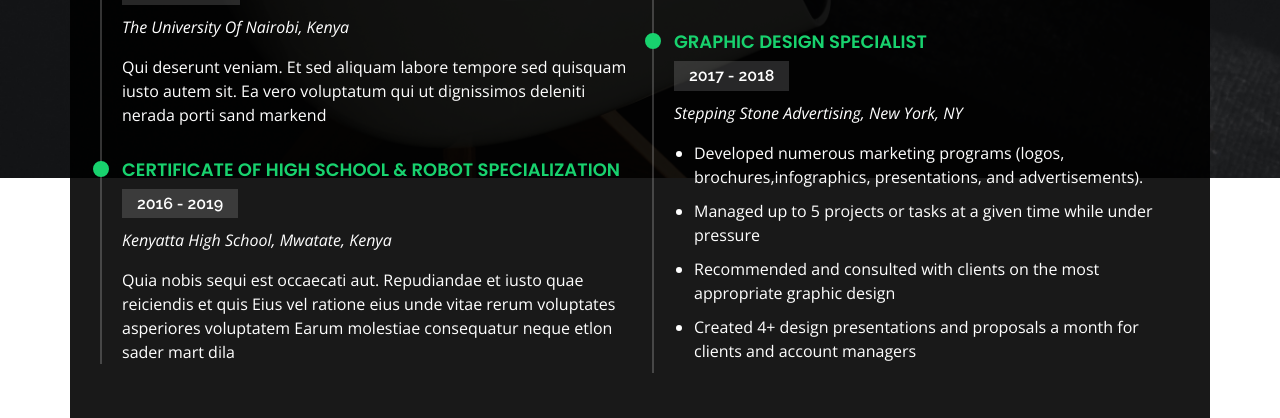
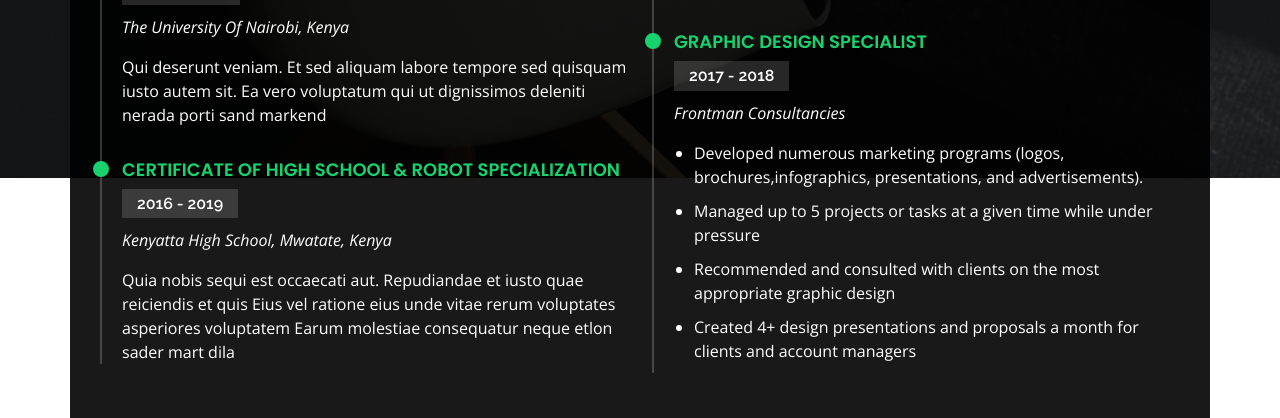
Before and after one commit to amcoolalphonce/django_for_beginners, a Django app: page / in a window 1280 px wide, after a click on "Resume". Shown: the part 622-1040 px from the top of the page. Run offline with Django 4.2, Linux system fonts and the light colour scheme; some libraries are stand-ins or nearby versions.

Commit message:
Update index.html

```diff
--- a/templates/index.html
+++ b/templates/index.html
@@ -449,7 +449,7 @@
           <div class="resume-item">
             <h4>Graphic design specialist</h4>
             <h5>2017 - 2018</h5>
-            <p><em>Stepping Stone Advertising, New York, NY</em></p>
+            <p><em>Frontman Consultancies</em></p>
             <p>
             <ul>
               <li>Developed numerous marketing programs (logos, brochures,infographics, presentations, and advertisements).</li>
```
